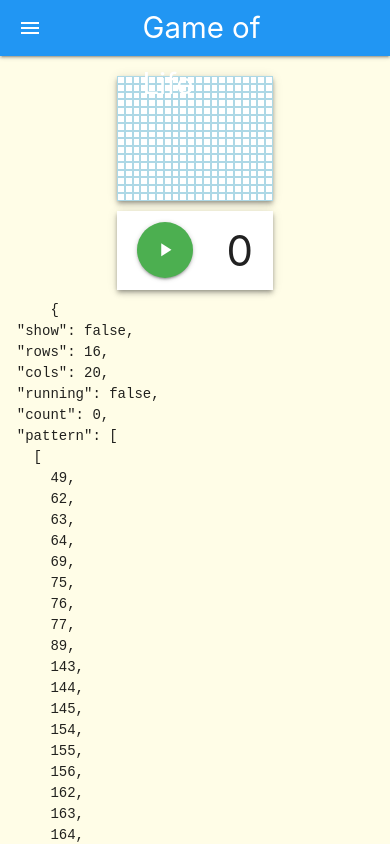
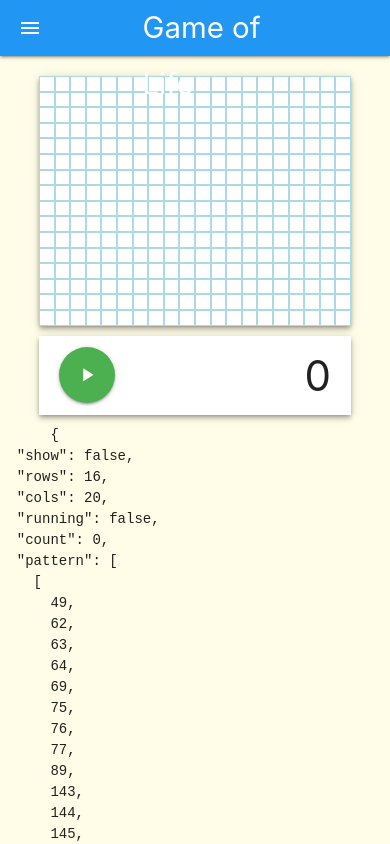
Before and after one commit to aronnax77/fcc_game_of_life, a plain HTML site: page game_of_life.html in a window 390 px wide. Shown: the top 844 px of the page. Drawn offline with nearby package versions, Linux system fonts and the light colour scheme.

Commit message:
responsive layout now in draft and working

```diff
--- a/css/game_of_life.css
+++ b/css/game_of_life.css
@@ -54,3 +54,35 @@ body {
 .brand-logo {
   margin-left: 30px;
 }
+
+@media only screen and (max-width: 1400px) {
+  .grid-container {
+    width: 60vw;
+    height: 48vw;
+  }
+
+  .cell {
+    width: 3vw;
+    height: 3vw;
+  }
+
+  .display-container {
+    width: 60vw;
+  }
+}
+
+@media only screen and (max-width: 600px) {
+  .grid-container {
+    width: 80vw;
+    height: 64vw;
+  }
+
+  .cell {
+    width: 4vw;
+    height: 4vw;
+  }
+
+  .display-container {
+    width: 80vw;
+  }
+}
--- a/game_of_life.html
+++ b/game_of_life.html
@@ -1,8 +1,7 @@
 <!-- Author: Richard Myatt
-     Date: 20 June 2018
-     Revised: 3 July 2018
+     Date: 11 July 2018
 
-     An exercise in data visualization and a second use of materialize.
+     An exercise in data visualization.
 -->
 
 <!DOCTYPE html>
@@ -124,10 +123,10 @@ Version: 1.0.0
   </template>
 
 
-  // Grid cell template
+  <!-- grid cell template -->
   <template id="cell">
     <div class="cell"
-         @click="process">            <!-- "$emit('select', num - 1)" -->
+         @click="process">
     </div>
   </template>
 
```
